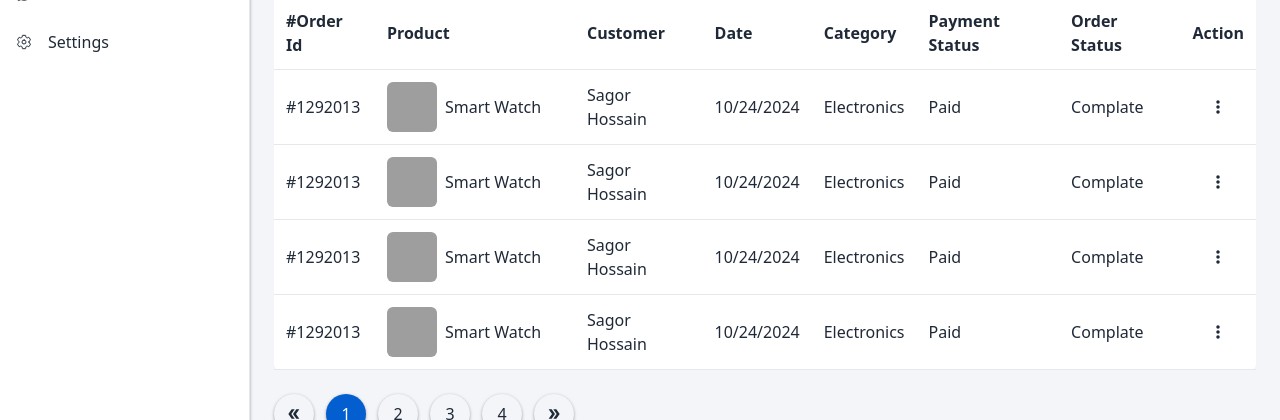
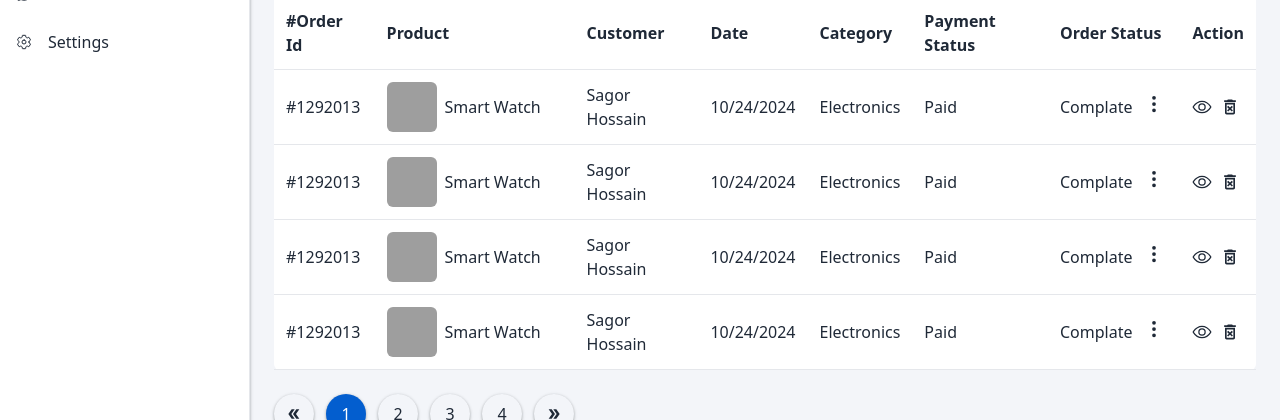
Before and after one commit to sagorcnits/dealMart, a React (Vite) app: page /dashboard/order-list in a window 1280 px wide. Shown: the part 339-759 px from the top of the page. Built offline with nearby package versions, Linux system fonts and the light colour scheme; grey boxes are pictures that could not be loaded.

Commit message:
table some changes

```diff
--- a/src/pages/dashboard/adminPages/order_list/OrderList.jsx
+++ b/src/pages/dashboard/adminPages/order_list/OrderList.jsx
@@ -1,8 +1,13 @@
 import React, { useState } from "react";
+import { BsThreeDotsVertical } from "react-icons/bs";
 import { CiShoppingCart } from "react-icons/ci";
 import { FaHandHoldingUsd } from "react-icons/fa";
-import { MdDoubleArrow, MdDownloadDone } from "react-icons/md";
-import { PiDotsThreeOutlineVerticalFill } from "react-icons/pi";
+import { IoEyeOutline } from "react-icons/io5";
+import {
+  MdDoubleArrow,
+  MdDownloadDone,
+  MdOutlineDeleteForever,
+} from "react-icons/md";
 import { TbProgressAlert } from "react-icons/tb";
 const OrderList = () => {
   const [currentPage, setCurrentPage] = useState(1);
@@ -43,6 +48,43 @@ const OrderList = () => {
             </select>
           </div>
           <div className="overflow-auto">
+            <Table></Table>
+          </div>
+        </section>
+        <section className="mt-6 flex gap-3 items-center *:size-10 *:box-shadow *:flex *:justify-center *:items-center *:rounded-full *:duration-500">
+          <button onClick={prevBtn} className=" hover:bg-blue hover:text-white">
+            <MdDoubleArrow className="rotate-180"></MdDoubleArrow>
+          </button>
+          {[1, 2, 3, 4]?.map((item, id) => {
+            return (
+              <button
+                onClick={() => setCurrentPage(id + 1)}
+                className={`hover:bg-blue hover:text-white ${
+                  currentPage == id + 1 && "bg-blue text-white"
+                }`}
+                key={id}
+              >
+                {id + 1}
+              </button>
+            );
+          })}
+          <button onClick={nextbtn} className="hover:bg-blue hover:text-white">
+            <MdDoubleArrow></MdDoubleArrow>
+          </button>
+        </section>
+      </main>
+    </>
+  );
+};
+
+export default OrderList;
+
+// table
+
+const Table = () => {
+  const [activeStatus, setActiveStatus] = useState(false);
+
+  return (
     <table className="w-full table-auto">
       <thead>
         <tr className="text-left *:p-3 border-b">
@@ -59,7 +101,7 @@ const OrderList = () => {
       <tbody>
         {[1, 2, 3, 4].map((item, id) => {
           return (
-                    <tr key={id} className="*:p-3 border-b">
+            <tr key={id} className="*:p-3 border-b items-center">
               <td>#1292013</td>
               <td className="w-[200px]">
                 <div className="flex items-center gap-2">
@@ -77,10 +119,42 @@ const OrderList = () => {
               <td>10/24/2024</td>
               <td>Electronics</td>
               <td>Paid</td>
-                      <td>Complate</td>
               <td>
+                <div className="flex items-center gap-2">
+                  <p>Complate</p>
                   <div>
-                          <PiDotsThreeOutlineVerticalFill className="mx-auto"></PiDotsThreeOutlineVerticalFill>
+                    <div className="dropdown dropdown-bottom dropdown-end">
+                      <div tabIndex={0} role="button" className="m-1">
+                        <BsThreeDotsVertical
+                          onClick={() => setActiveStatus(!activeStatus)}
+                          size={20}
+                          className="mx-auto cursor-pointer"
+                        ></BsThreeDotsVertical>
+                      </div>
+                      <ul
+                        tabIndex={0}
+                        className="dropdown-content menu bg-white rounded-box z-50 w-52 p-2 box-shadow"
+                      >
+                        <li>
+                          <a>Complated</a>
+                        </li>
+                        <li>
+                          <a>Canceled</a>
+                        </li>
+                        <li>
+                          <a>Refund</a>
+                        </li>
+                      </ul>
+                    </div>
+                  </div>
+                </div>
+              </td>
+              <td>
+                <div className="flex items-center gap-2">
+                  <div className="flex items-center gap-2 *:cursor-pointer">
+                    <IoEyeOutline size={20}></IoEyeOutline>
+                    <MdOutlineDeleteForever size={20}></MdOutlineDeleteForever>
+                  </div>
                 </div>
               </td>
             </tr>
@@ -88,41 +162,8 @@ const OrderList = () => {
         })}
       </tbody>
     </table>
-          </div>
-        </section>
-        <section className="mt-6 flex gap-3 items-center *:size-10 *:box-shadow *:flex *:justify-center *:items-center *:rounded-full *:duration-500">
-            <button
-              onClick={prevBtn}
-              className=" hover:bg-blue hover:text-white"
-            >
-              <MdDoubleArrow className="rotate-180"></MdDoubleArrow>
-            </button>
-            {[1,2,3,4]?.map((item, id) => {
-              return (
-                <button
-                  onClick={() => setCurrentPage(id + 1)}
-                  className={`hover:bg-blue hover:text-white ${
-                    currentPage == id + 1 && "bg-blue text-white"
-                  }`}
-                  key={id}
-                >
-                  {id + 1}
-                </button>
-              );
-            })}
-            <button
-              onClick={nextbtn}
-              className="hover:bg-blue hover:text-white"
-            >
-              <MdDoubleArrow></MdDoubleArrow>
-            </button>
-          </section>
-      </main>
-    </>
   );
 };
-
-export default OrderList;
 
 const Card = () => {
   return (
```
Lines whose indentation alone changed are shown as unchanged.
